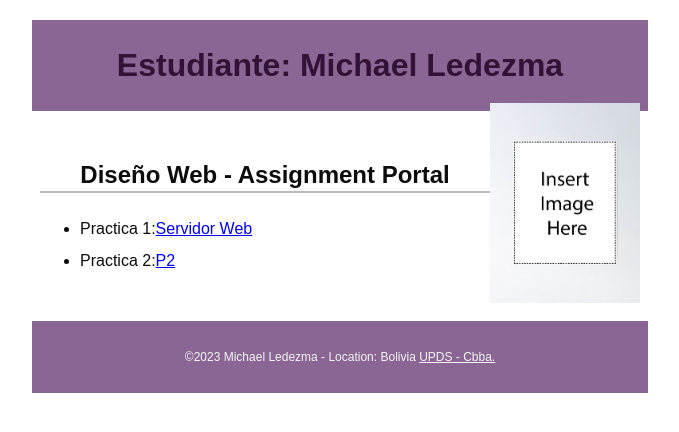
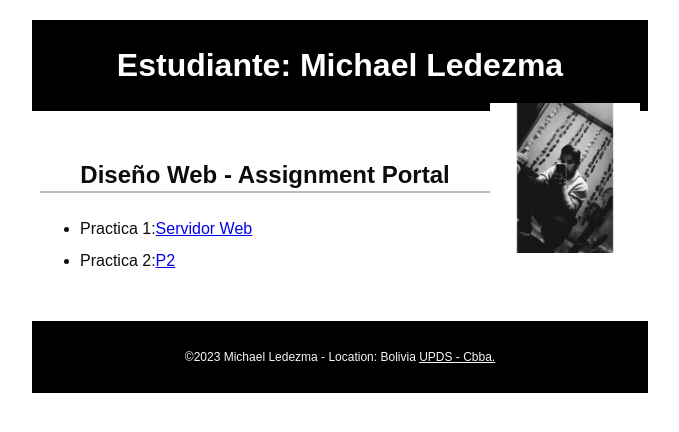
Before and after one commit to Michaelledezma0311/Disenho-web, a plain HTML site: page index.html in a window 1280 px wide. Shown: the whole page, without its empty margins (300-979 px from the left). Drawn offline with Linux system fonts and the light colour scheme.

Commit message:
Cambio Foto de Perfil

```diff
--- a/css/main.css
+++ b/css/main.css
@@ -13,7 +13,7 @@ body {
 
 h1 {
     font-size: 2rem;
-    color:#321236;
+    color:#ffffff;
 }
 
 h2 {
@@ -30,7 +30,7 @@ header, main, footer {
 
 header, footer, footer a {
     text-align: center;
-    background-color:#8A6694;
+    background-color:#000000;
     color: whitesmoke;
 }
 
--- a/index.html
+++ b/index.html
@@ -11,7 +11,7 @@
 <body>
   <header>
     <h1>Estudiante: Michael Ledezma</h1>
-    <img src="imagenes/profile.png" alt="My Profile Picture">
+    <img src="imagenes/Foto de Perfil.jpg" alt="My Profile Picture">
   </header>
   <main>
     <h2>Diseño Web - Assignment Portal</h2>
```
Also changed, not shown: imagenes/Foto de Perfil.jpg (added).
